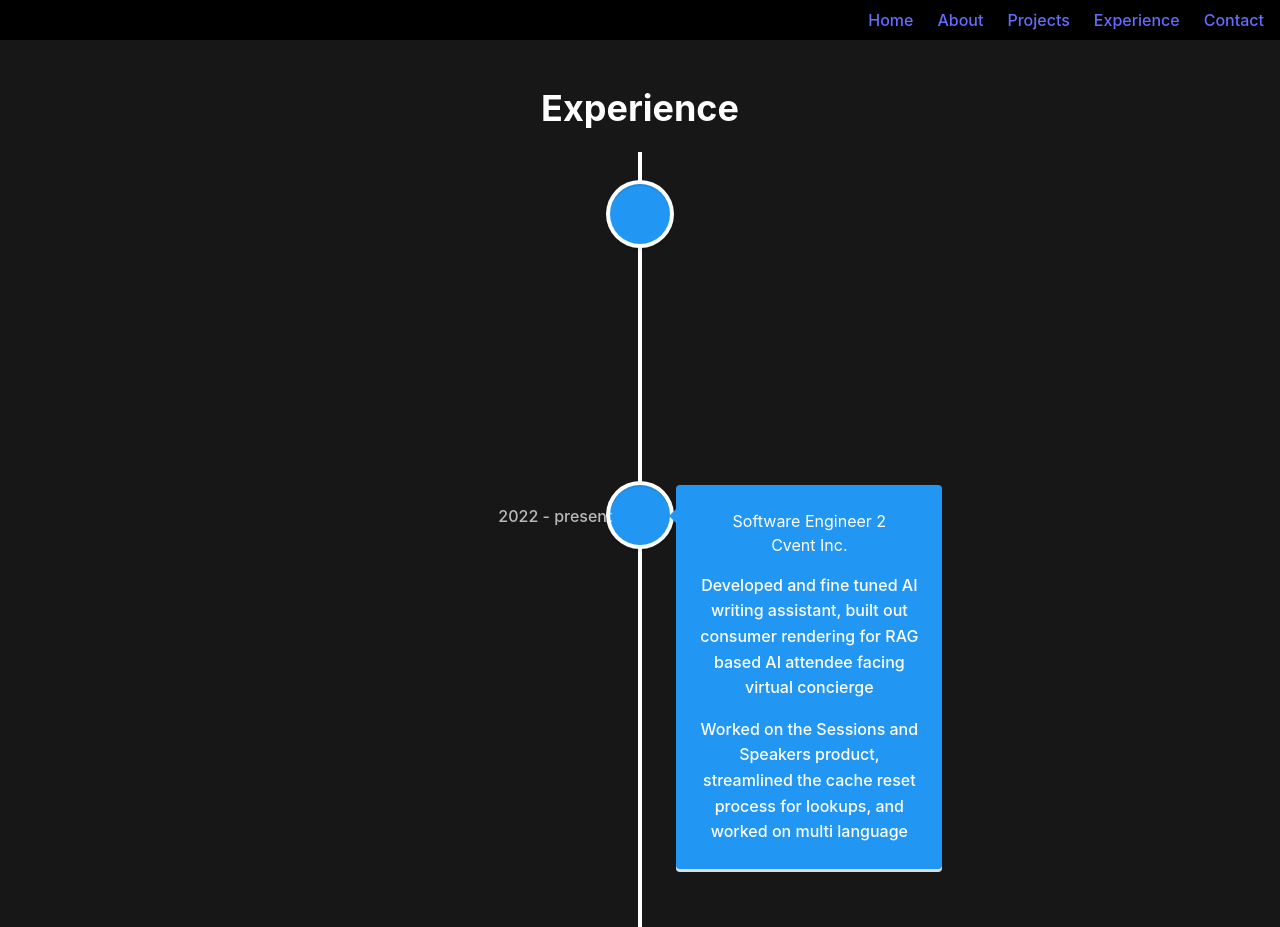
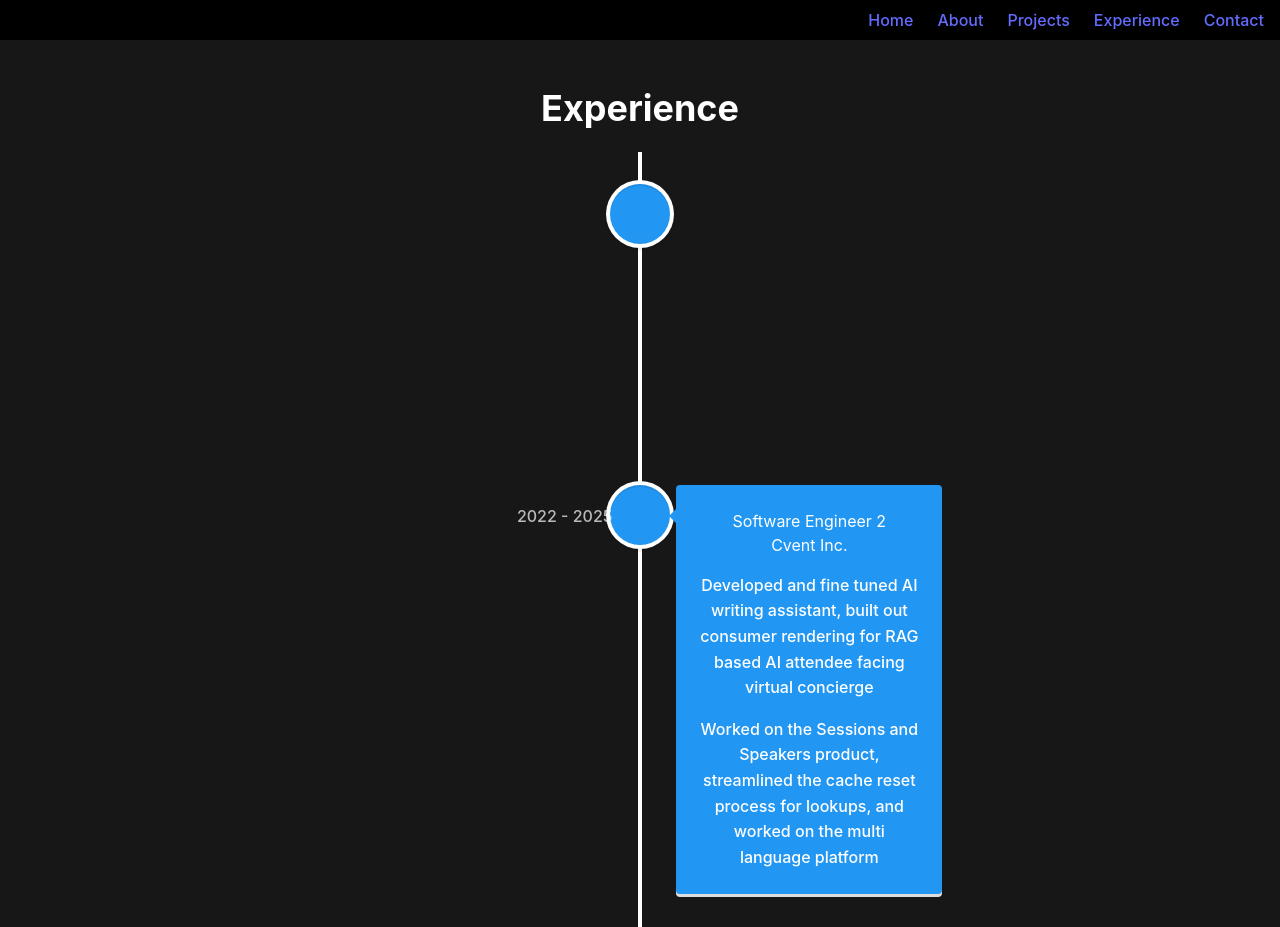
Before and after one commit to thomaswesleyb/thomaswesleyb.github.io, a React (Vite) app: page /experience in a window 1280 px wide. Shown: the top 927 px of the page. Built offline with nearby package versions, Linux system fonts and the light colour scheme.

Commit message:
Minor edit to experience

```diff
--- a/src/pages/Experience.tsx
+++ b/src/pages/Experience.tsx
@@ -25,7 +25,7 @@ export default function Experience() {
                         className="vertical-timeline-element--work"
                         contentStyle={{background: 'rgb(33, 150, 243)', color: '#fff'}}
                         contentArrowStyle={{borderRight: '7px solid  rgb(33, 150, 243)'}}
-                        date="2022 - present"
+                        date="2022 - 2025"
                         iconStyle={{background: 'rgb(33, 150, 243)', color: '#fff'}}
                     >
                         <h3 className="vertical-timeline-element-title">Software Engineer 2</h3>
@@ -36,7 +36,7 @@ export default function Experience() {
                         </p>
                         <p>
                             Worked on the Sessions and Speakers product, streamlined the cache reset process for
-                            lookups, and worked on multi language
+                            lookups, and worked on the multi language platform
                         </p>
                     </VerticalTimelineElement>
                     <VerticalTimelineElement
```
